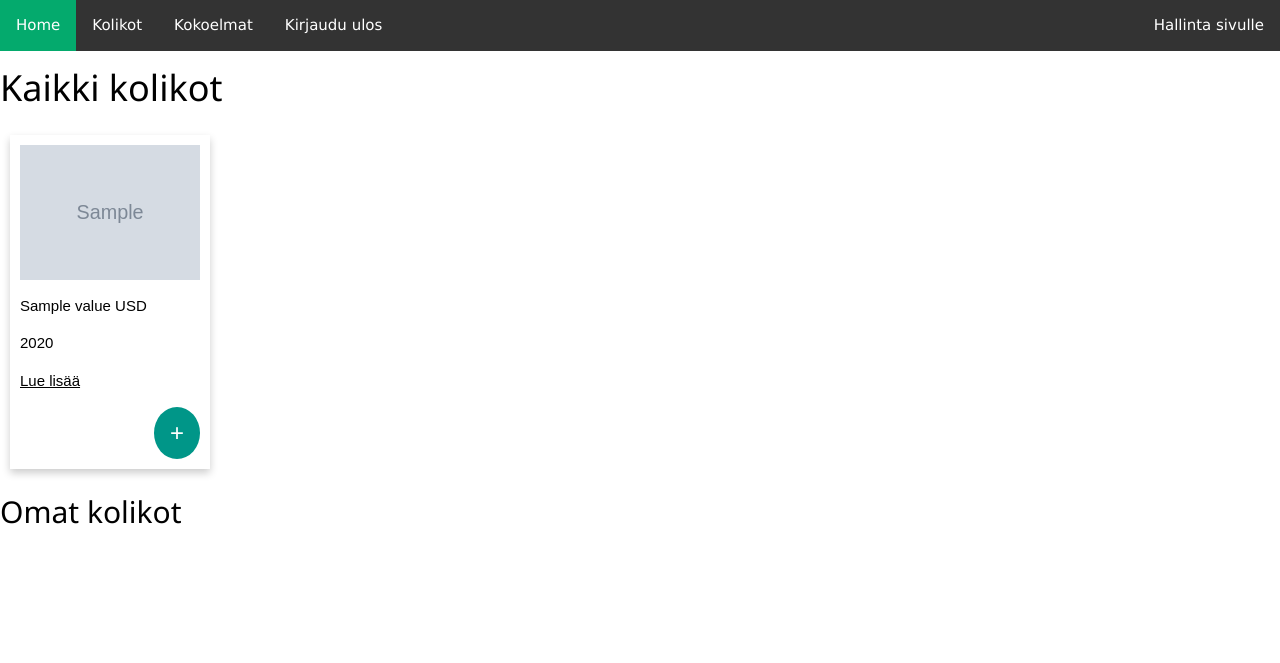
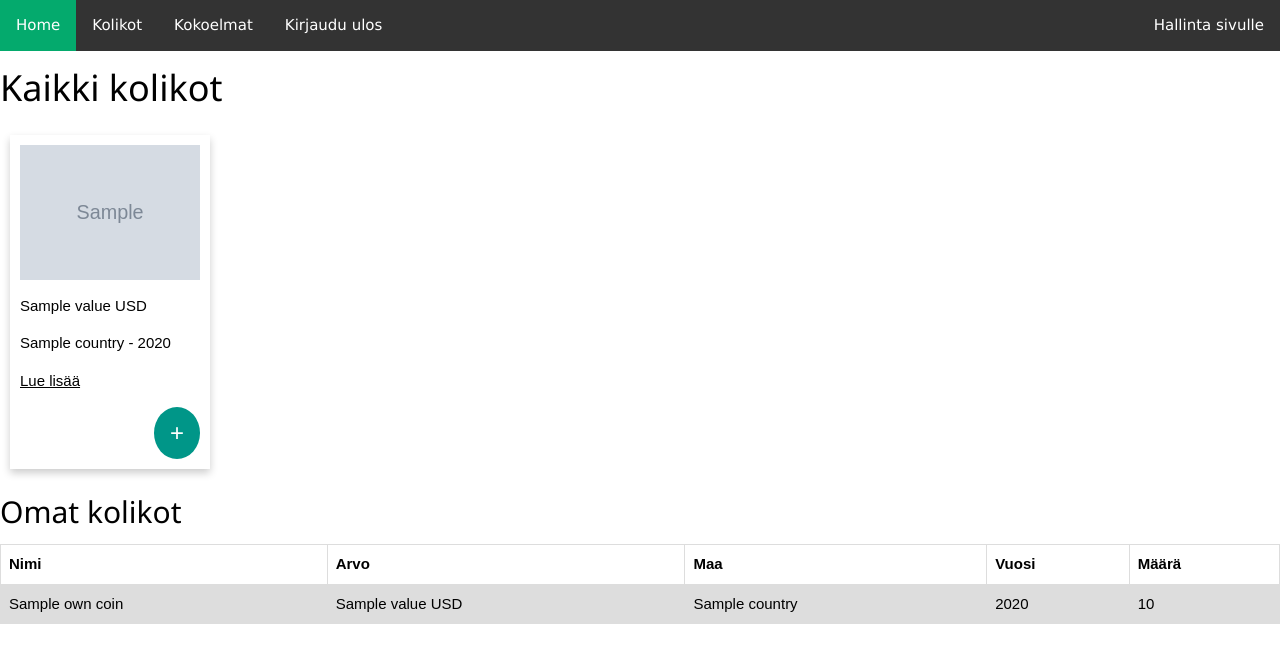
Before and after one commit to Shmuli02/tsoha-collecting, a Flask app: template templates/coins.html in a window 1280 px wide. Shown: the top 663 px of the page. Run offline with Flask 2, Linux system fonts and the light colour scheme; the visitor is signed in with stand-in values (Sample User, id 1); the template is opened without the code that fills it: most values are stand-ins (such as "Sample title", 1, 10 or a date in 2020); grey boxes marked "Sample" are stand-in pictures.

Commit message:
update teplates

```diff
--- a/templates/admin-layout.html
+++ b/templates/admin-layout.html
@@ -1,4 +1,5 @@
 <!DOCTYPE html>
+
 <head>
 <style>
 ul.navbar {
--- a/templates/admin_collection_id.html
+++ b/templates/admin_collection_id.html
@@ -68,7 +68,7 @@ tr:nth-child(even) {
         <th>Arvo</th>
         <th>Maa</th>
       </tr>
-      {% for coin in collection.coins %}
+      {% for coin in collection.all_collection_coins %}
       <tr>
         <td>{{coin.name}}</td>
         <td>{{coin.value}} {{coin.currency}}</td>
--- a/templates/admin_index.html
+++ b/templates/admin_index.html
@@ -1,4 +1,5 @@
 {% extends "admin-layout.html" %}
 {% block content %}
 <h1>Admin etusivu</h1>
+{% include "error.html" %}
 {% endblock %}
--- a/templates/admin_new_collection.html
+++ b/templates/admin_new_collection.html
@@ -17,6 +17,7 @@
     background-color: #dddddd;
   }
 </style>
+{% include "error.html" %}
 <br>
 <form action="/new_collection" method="POST" enctype=multipart/form-data>
   Nimi: <input type="text" name="name" /><br>
@@ -45,8 +46,6 @@
     </tr>
     {% endfor %}
   </table>
-  <br>
-  Kuva: <input type=file name=file>
   <input type="submit" value="lisää" />
 </form>
 {% endblock %}
--- a/templates/coin_table.html
+++ b/templates/coin_table.html
@@ -42,8 +42,101 @@
 div {
   display: table;
 }
+body {font-family: Arial, Helvetica, sans-serif;}
 
+/* The Modal (background) */
+.modal {
+  display: none; /* Hidden by default */
+  position: fixed; /* Stay in place */
+  z-index: 1; /* Sit on top */
+  padding-top: 100px; /* Location of the box */
+  left: 0;
+  top: 0;
+  width: 100%; /* Full width */
+  height: 100%; /* Full height */
+  overflow: auto; /* Enable scroll if needed */
+  background-color: rgb(0,0,0); /* Fallback color */
+  background-color: rgba(0,0,0,0.4); /* Black w/ opacity */
+}
+
+/* Modal Content */
+.modal-content {
+  position: relative;
+  background-color: #fefefe;
+  margin: auto;
+  padding: 0;
+  border: 1px solid #888;
+  width: 50%;
+  box-shadow: 0 4px 8px 0 rgba(0,0,0,0.2),0 6px 20px 0 rgba(0,0,0,0.19);
+  -webkit-animation-name: animatetop;
+  -webkit-animation-duration: 0.4s;
+  animation-name: animatetop;
+  animation-duration: 0.4s
+}
+
+/* Add Animation */
+@-webkit-keyframes animatetop {
+  from {top:-300px; opacity:0}
+  to {top:0; opacity:1}
+}
+
+@keyframes animatetop {
+  from {top:-300px; opacity:0}
+  to {top:0; opacity:1}
+}
+
+/* The Close Button */
+.close {
+  color: white;
+  float: right;
+  font-size: 28px;
+  font-weight: bold;
+}
+
+.close:hover,
+.close:focus {
+  color: #000;
+  text-decoration: none;
+  cursor: pointer;
+}
+
+.modal-header {
+  padding: 2px 16px;
+  background-color: #5cb85c;
+  color: white;
+  width: 100%;
+}
+
+.modal-body {
+  padding: 2px 16px;
+  width: 100%;
+}
+
+.button4 {
+  padding: 2px 16px;
+  background-color: #5cb85c;
+  border-radius: 12px;;
+  color: white;
+  width: 20%;
+}
 </style>
+<div id="myModal" class="modal">
+
+  <div class="modal-content">
+    <div class="modal-header">
+      <span class="close">&times;</span>
+      <h2>Lisää Kokoelmaan</h2>
+    </div>
+    <div class="modal-body">
+      <form action="/add_own_coin" method="POST">
+        Kolikko: <input type="text" id="coin_name" name="Coin name" value="" placeholder="" readonly="readonly"><br><br>
+        Määrä: <input type="number" name="amount"/><br><br>
+        <input type="submit" class="button4" value="lisää" />
+      </form>
+    </div>
+  </div>
+
+</div>
 <meta name="viewport" content="width=device-width, initial-scale=1">
 <link rel="stylesheet" href="https://www.w3schools.com/w3css/4/w3.css">
 <h1>Kaikki kolikot</h1>
@@ -54,13 +147,34 @@ div {
   <img src={{coin.image_url}} alt={{coin.id}} style="width:100%">
   <!-- <h1>{{ coin.name }}</h1> -->
   <p>{{ coin.value }} {{ coin.currency }}</p>
-  <p>{{ coin.year }}</p>
+  <p>{{coin.country}} - {{ coin.year }}</p>
   <p><a href="/coin/{{coin.id}}">Lue lisää</a></p>
   {% if session.username %}
-  <button class="w3-button w3-xlarge w3-circle w3-teal" style="float: right;">+</button>
+  <button onclick="popupFormFunction('{{coin.name}}')" class="w3-button w3-xlarge w3-circle w3-teal" style="float: right;">+</button>
+
+
   {% endif %}
 </div>
 
 {% endfor %}
 </div>
+<script>
+  function popupFormFunction(coin_name) {
+    var modal = document.getElementById("myModal");
+    var btn = document.getElementById("myBtn");
+    var span = document.getElementsByClassName("close")[0];
+    var div2 = document.getElementsByClassName("table")
+    document.getElementsByName("Coin name")[0].placeholder = coin_name
+    document.getElementsByName("Coin name")[0].value = coin_name
+    modal.style.display = "block";
+    span.onclick = function() {
+      modal.style.display = "none";
+    }
+    window.onclick = function(event) {
+      if (event.target == modal) {
+        modal.style.display = "none";
+      }
+    }
+  }
+</script>
 {% block user_content %}{% endblock %}
--- a/templates/coins.html
+++ b/templates/coins.html
@@ -1,9 +1,47 @@
 {% extends "main-layout.html" %}
 {% block content %}
+{% include "error.html" %}
 {% include "coin_table.html" %}
+
 {% block user_content %}
 {% if session.username %}
+<style>
+table {
+  font-family: arial, sans-serif;
+  border-collapse: collapse;
+  width: 100%;
+}
+
+td, th {
+  border: 1px solid #dddddd;
+  text-align: left;
+  padding: 8px;
+}
+
+tr:nth-child(even) {
+  background-color: #dddddd;
+}
+</style>
 <h2>Omat kolikot</h2>
+<table>
+  <tr>
+    <th>Nimi</th>
+    <th>Arvo</th>
+    <th>Maa</th>
+    <th>Vuosi</th>
+    <th>Määrä</th>
+  </tr>
+  {% for own_coin in coins_user_own %}
+  <tr>
+    <td>{{own_coin.name}}</td>
+    <td>{{own_coin.value}} {{own_coin.currency}}</td>
+    <td>{{own_coin.country}}</td>
+    <td>{{own_coin.year}}</td>
+    <td>{{own_coin.amount}}</td>
+  </tr>
+
+  {% endfor %}
+</table>
 {% endif %}
 {% endblock %}
 {% endblock %}
--- a/templates/login.html
+++ b/templates/login.html
@@ -90,7 +90,7 @@
   border: 2px solid dodgerblue;
 }
 </style>
-
+{% include "error.html" %}
 <form action="/login" method="POST">
   <div class="container">
     <h1>Kirjaudu sisään</h1>
--- a/templates/main-layout.html
+++ b/templates/main-layout.html
@@ -1,6 +1,15 @@
 <!DOCTYPE html>
 <head>
 <style>
+body {
+  background-image: url();
+  height: 100%;
+  height: 100%;
+  background-position: center;
+  background-repeat: no-repeat;
+  background-size: cover;
+}
+
 ul {
   list-style-type: none;
   margin: 0;
@@ -35,7 +44,7 @@ li a:hover:not(.active) {
 <ul>
   <li><a class="active" href="/">Home</a></li>
   <li><a href="/coin">Kolikot</a></li>
-  <li><a href="#Kokoelmat">Kokoelmat</a></li>
+  <li><a href="/collection">Kokoelmat</a></li>
   {% if session.username %}
   <li><a href="/logout">Kirjaudu ulos</a></li>
   {% else %}
```
Also changed, not shown: templates/admin_new_coin.html (+13 -8 lines).
